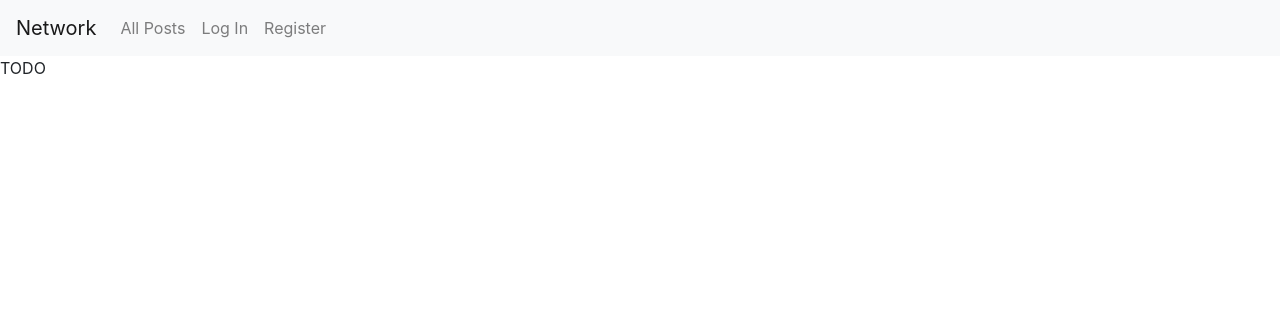
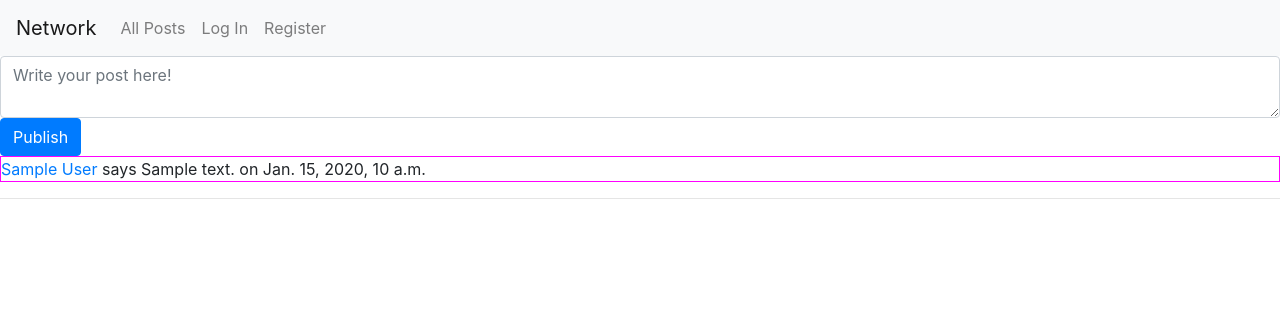
Before and after one commit to IB21-A/quacker, a Django app: template network/templates/network/index.html in a window 1280 px wide. Shown: the top 316 px of the page. Run offline with Django 3.2, Linux system fonts and the light colour scheme; the template is opened without the code that fills it: most values are stand-ins (such as "Sample title", 1, 10 or a date in 2020); form fields are guessed from the names that the template uses; some libraries are stand-ins or nearby versions.

Commit message:
Add basic template display of all posts from django and JS Create public user profile page Add link from post to profile page

```diff
--- /dev/null
+++ b/network/static/network/index.js
@@ -0,0 +1,47 @@
+document.addEventListener("DOMContentLoaded", function () {
+    document.querySelector("#publish").addEventListener('click', event => publish_post(event));
+    loadPosts('all');
+    console.log('page loaded!');
+});
+
+function loadPosts(type="all") {
+
+    fetch(`posts/${type}`)
+    .then((response) => response.json())
+    .then((posts) => {
+        posts.forEach((post) =>{
+            renderPost(post);
+        });
+    });
+}
+
+function renderPost(post) {
+    const content = document.createElement("div");
+    // console.log(post);
+    content.innerHTML = `
+  <div class="post-author">
+    <a href="/profile/${post.author}">${post.author}</a>
+    </div>
+  <div class="post-body">${post.body}</div>
+  <div class="post-timestamp">${post.timestamp}</div>
+  `;
+
+  document.querySelector('#js').append(content);
+}
+
+
+function publish_post(event) {
+	event.preventDefault(); // prevents form submission reloading current page
+
+	fetch("/posts", {
+		method: "POST",
+		body: JSON.stringify({
+			body: document.querySelector("#post-body").value
+		}),})
+		.then((response) => response.json())
+		.then((result) => {
+			console.log(result);
+            loadPosts();
+	});
+
+}
--- a/network/static/network/styles.css
+++ b/network/static/network/styles.css
@@ -0,0 +1,3 @@
+.post-wrapper {
+    border: 1px solid magenta;
+}
--- a/network/templates/network/index.html
+++ b/network/templates/network/index.html
@@ -1,5 +1,36 @@
 {% extends "network/layout.html" %}
+{% load static %}
 
 {% block body %}
-    TODO
+    <script src="{% static 'network/index.js' %}"></script>
+    <div id="post-form">
+        <!-- <form action="" method="post">
+            {% csrf_token %}
+            {{ post_form.body }}
+            <input type="submit" value="Post">
+        </form> -->
+        <form action="" method="post">
+            {% csrf_token %}
+            <textarea class="form-control" id="post-body" placeholder="Write your post here!"></textarea>
+            <input id="publish" type="submit" class="btn btn-primary" value="Publish"/>
+        </form>
+
+    </div>
+
+    {% for post in posts %}
+    <div class="post-wrapper">
+        <a href="{%url 'profile' post.author.username %}">{{ post.author }}</a> says {{ post.body }} on {{ post.timestamp }}
+    </div>
+    {% empty %}
+    <div>
+        No posts!
+    </div>
+    {% endfor %}
+
+    <hr>
+
+    <!--Javascript Rendered Posts -->
+    <div id="js"></div>
+
+
 {% endblock %}
--- a/network/templates/network/layout.html
+++ b/network/templates/network/layout.html
@@ -3,17 +3,22 @@
 <!DOCTYPE html>
 <html lang="en">
     <head>
+        <meta name="viewport" content="width=device-width, initial-scale=1, shrink-to-fit=no">
         <title>{% block title %}Social Network{% endblock %}</title>
         <link rel="stylesheet" href="https://stackpath.bootstrapcdn.com/bootstrap/4.4.1/css/bootstrap.min.css" integrity="sha384-Vkoo8x4CGsO3+Hhxv8T/Q5PaXtkKtu6ug5TOeNV6gBiFeWPGFN9MuhOf23Q9Ifjh" crossorigin="anonymous">
         <link href="{% static 'network/styles.css' %}" rel="stylesheet">
     </head>
     <body>
 
-        <nav class="navbar navbar-expand-lg navbar-light bg-light">
+        <nav class="navbar navbar-expand-sm navbar-light bg-light">
             <a class="navbar-brand" href="#">Network</a>
+            <button class="navbar-toggler" type="button" data-toggle="collapse" data-target="#navbarSupportedContent" aria-controls="navbarSupportedContent" aria-expanded="false" aria-label="Toggle navigation">
+                <span class="navbar-toggler-icon"></span>
+              </button>
 
-            <div>
-              <ul class="navbar-nav mr-auto">
+
+            <div class="collapse navbar-collapse" id="navbarSupportedContent">
+              <ul class="navbar-nav mr-auto align-items-end">
                 {% if user.is_authenticated %}
                     <li class="nav-item">
                         <a class="nav-link" href="#"><strong>{{ user.username }}</strong></a>
@@ -45,5 +50,10 @@
             {% block body %}
             {% endblock %}
         </div>
+
+        <!-- Bootstrap JS plugins for navbar -->
+        <script src="https://code.jquery.com/jquery-3.2.1.slim.min.js" integrity="sha384-KJ3o2DKtIkvYIK3UENzmM7KCkRr/rE9/Qpg6aAZGJwFDMVNA/GpGFF93hXpG5KkN" crossorigin="anonymous"></script>
+        <script src="https://cdnjs.cloudflare.com/ajax/libs/popper.js/1.12.9/umd/popper.min.js" integrity="sha384-ApNbgh9B+Y1QKtv3Rn7W3mgPxhU9K/ScQsAP7hUibX39j7fakFPskvXusvfa0b4Q" crossorigin="anonymous"></script>
+        <script src="https://maxcdn.bootstrapcdn.com/bootstrap/4.0.0/js/bootstrap.min.js" integrity="sha384-JZR6Spejh4U02d8jOt6vLEHfe/JQGiRRSQQxSfFWpi1MquVdAyjUar5+76PVCmYl" crossorigin="anonymous"></script>
     </body>
 </html>
```
Also changed, not shown: network/forms.py (added, +7 -0 lines), network/models.py (+11 -2 lines), network/templates/network/profile.html (added, +13 -0 lines), network/urls.py (+6 -1 lines), network/views.py (+85 -5 lines), db.sqlite3, network/migrations/0001_initial.py, network/migrations/0002_auto_20210410_1803.py (deleted), network/migrations/0002_auto_20210410_2234.py (added), network/static/img/ducky_icon.gif (added).
